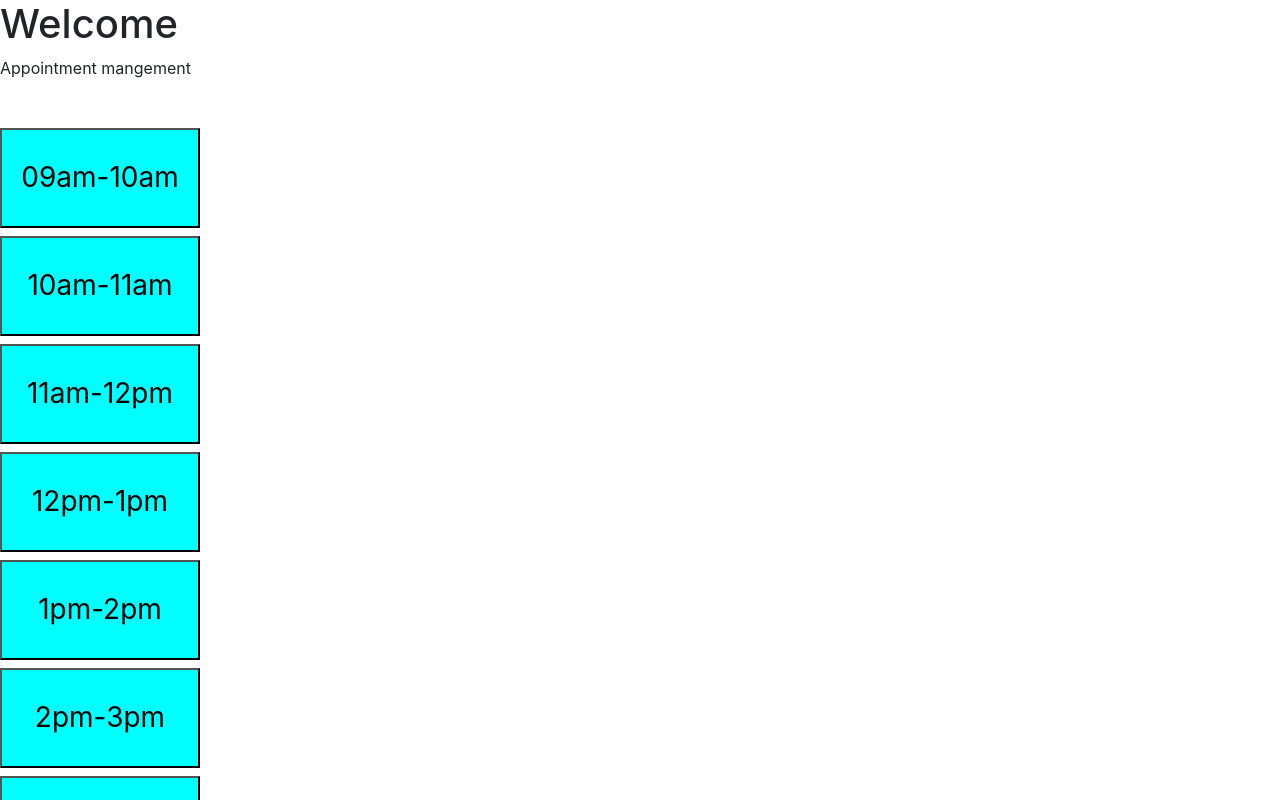
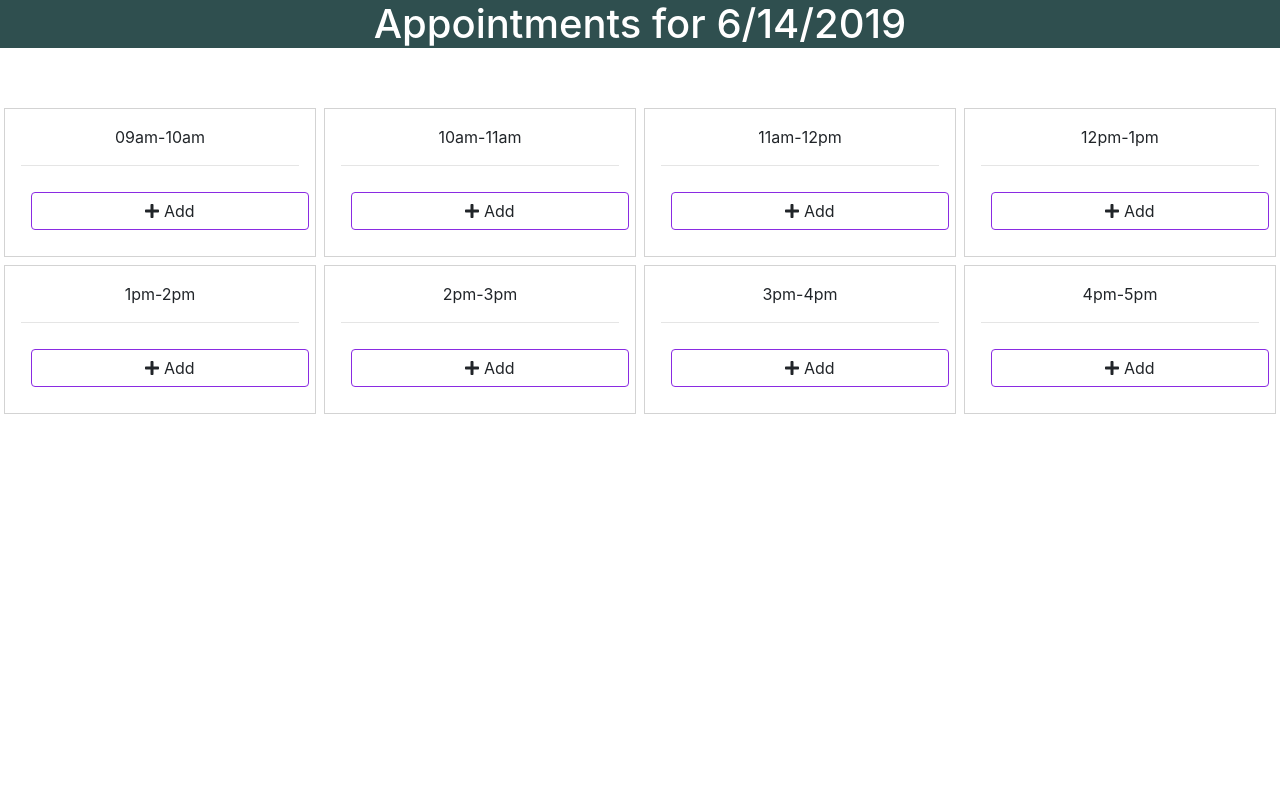
Before and after one commit to hardik98/appointment-schedular, an Angular app: page / in a window 1280 px wide. Shown: the top 800 px of the page. Built offline with nearby package versions, Linux system fonts and the light colour scheme.

Commit message:
commmited

```diff
--- a/package.json
+++ b/package.json
@@ -20,6 +20,8 @@
     "@angular/platform-browser-dynamic": "~8.0.0",
     "@angular/router": "~8.0.0",
     "bootstrap": "^4.3.1",
+    "font-awesome": "^4.7.0",
+    "fontawesome": "^5.6.3",
     "rxjs": "~6.4.0",
     "tslib": "^1.9.0",
     "zone.js": "~0.9.1"
--- a/src/app/app.component.css
+++ b/src/app/app.component.css
@@ -0,0 +1,6 @@
+.title {
+
+    background-color: darkslategrey;
+    color:white;
+    text-align: center;
+}
--- a/src/app/app.component.html
+++ b/src/app/app.component.html
@@ -2,13 +2,11 @@
 
 <div>
   <div>
-      <h1>
-          {{title}}
+      <h1 class="title">
+          {{subTitle}} {{date}}
       </h1>
   </div>
-   <div>
-         {{subTitle}}
-  </div>
+
    <br/>
    <br/>
   <router-outlet></router-outlet>
--- a/src/app/app.component.ts
+++ b/src/app/app.component.ts
@@ -7,5 +7,6 @@ import { Component } from '@angular/core';
 })
 export class AppComponent {
   title = 'Welcome';
-  subTitle="Appointment mangement";
+  subTitle="Appointments for";
+  date= new Date().toLocaleDateString();
 }
--- a/src/app/rigistered-user/rigistered-user.component.html
+++ b/src/app/rigistered-user/rigistered-user.component.html
@@ -15,7 +15,7 @@
 
 
 <div>
-  <Button class="btn btn-primary" (click)="onClick()">Save</Button>
+  <Button class="btn btn-primary" (click)="onClick()">Update</Button>
 
 
   <!-- <Button class="btn btn-primary" >Cancel</Button> -->
--- a/src/app/rigistered-user/rigistered-user.component.ts
+++ b/src/app/rigistered-user/rigistered-user.component.ts
@@ -37,14 +37,14 @@ export class RigisteredUserComponent implements OnInit {
     }
     else {
       this.data.timeSlots[this.rid].userData[0].fname = this.firstname;
-      this.data.timeSlots[this.rid].userData[0].lname = this.firstname;
-      this.data.timeSlots[this.rid].userData[0].mnumber = this.firstname;
+      this.data.timeSlots[this.rid].userData[0].lname = this.lastname;
+      this.data.timeSlots[this.rid].userData[0].mnumber = this.number;
 
 
 
 
 
-      alert("Successfully submitted your data");
+      alert("Successfully updated your data");
 
       this.router.navigate(['/home', { id: this.route.snapshot.paramMap.get('id') }]);
       console.log(this.data.timeSlots);
--- a/src/app/routing.ts
+++ b/src/app/routing.ts
@@ -2,7 +2,9 @@
  import { TimeslotsComponent } from './timeslots/timeslots.component';
  import { WelcomeComponent } from './welcome/welcome.component';
   import { RigisteredUserComponent }  from './rigistered-user/rigistered-user.component';
-export class Routing {
+
+
+  export class Routing {
     appRoute= [
         {path:'detail/:id',component:UserdataComponent},
         {path:'', component:TimeslotsComponent },
--- a/src/app/shared/time.service.ts
+++ b/src/app/shared/time.service.ts
@@ -65,14 +65,8 @@ export class TimeService  {
         "data": [],
         "val": true,
         "userData": []
-    },
-    {
-        "time_slot_id": 8,
-        "value": "5pm-6pm",
-        "data": [],
-        "val": true,
-        "userData": []
     }
+
 ]
 
   constructor(public http: HttpClient) {
--- a/src/app/timeslots/timeslots.component.html
+++ b/src/app/timeslots/timeslots.component.html
@@ -1,10 +1,46 @@
+
+<!--
 <div class="timeslots">
    <div class="timec" *ngIf="timeslots" >
       <h3 *ngFor ="let time of timeslots">
-         <!-- <button class="{{time.val? 'c1':'c2'}}"  [routerLink]="['/detail',time.time_slot_id]"> {{time.value}} </button>  -->
-        <button class="{{time.val? 'c1':'c2'}}"  (click)="onclick(time.time_slot_id)"> {{time.value}} </button>
+         <button class="{{time.val? 'c1':'c2'}}"  [routerLink]="['/detail',time.time_slot_id]"> {{time.value}} </button>  -->
+        <!-- <button class="{{time.val? 'c1':'c2'}}"  (click)="onclick(time.time_slot_id)"> {{time.value}} </button>
+  -->
+      <!-- </h3>
 
-      </h3>
+   </div>
+
+</div> -->
+
+<div class="container-fluid">
+
+
+
+            <div class="row">
+
+
+                  <div class="col col-md-3 p-1 " *ngFor="let time of timeslots" >
+               <div class="card2 p-3 {{time.val? 'c1':'red2'}}">
+
+
+
+            <div class="" >
+             <p class="text-center"> {{time.value}} </p>
+              <hr />
+
+                <div class="font">
+
+
+                     <button  class="btn mainbtn" (click)="onclick(time.time_slot_id)"> <i class=" {{time.val ? 'fas fa-plus' : 'fa fa-eye'}} "> </i>        {{time.val ? 'Add' : 'View'}}</button>
+
+
+
+                </div>
+
+
+         </div>
+      </div>
+   </div>
 
    </div>
 
--- a/src/index.html
+++ b/src/index.html
@@ -7,6 +7,8 @@
 
   <meta name="viewport" content="width=device-width, initial-scale=1">
   <link rel="icon" type="image/x-icon" href="favicon.ico">
+  <script defer src="https://use.fontawesome.com/releases/v5.0.8/js/all.js"></script>
+
 </head>
 <body>
   <app-root></app-root>
--- a/src/styles.css
+++ b/src/styles.css
@@ -1,32 +1,102 @@
 /* You can add global styles to this file, and also import other style files */
 @import "~bootstrap/dist/css/bootstrap.min.css";
+@import "~font-awesome/css/font-awesome.min.css";
 
-.btn{
- margin:10px;
+
+ /* .c1 {
+
+    text-align: center;
+    display:block;
+    background-color: white;
+    color: black;
+    padding: 20px;
+    margin: 20px;
+    border-radius: 15px;
+    border: 1px solid black;
+
 }
 
-.c2{
-    background-color:rgb(219, 42, 42);
+div.col{
+     width:245px;
+    height:145px;
+    margin:20px;
 }
 
-.c1{
-    background-color: grey;
-    height: 100px;
-    width:200px;
-    text-align: center;
-    background-color: aqua;
-    color:black;
-    padding:8px;
+ div.c1 {
+    width:245px;
+    height:145px;
+
+}
+div.c2{
+    width:245px;
+    height:145px;
+}
+
+
+.c2.mainbtn{
+
+      color:white;
+
+      border-radius: 4px;
+      background-color: red;
+      border:inherit;
+
+
 
 }
 
 
-div.timeslots {
-    box-sizing:border-box;
-    display: flex;
-    flex-direction: row;
-    flex-wrap: wrap;
-    margin: 0px;
-    margin-right:8px;
-    box-sizing: border-box;
+
+
+.btn {
+    margin:10px;
 }
+
+
+.c2{
+
+    text-align: center;
+    display:block;
+    background-color: red;
+    color:white;
+    padding: 20px;
+    margin: 20px;
+    border-radius: 15px;
+
+}*/
+
+
+
+.mainbtn {
+    width:100%;
+    background: transparent;
+    color:inherit;
+    border:1px solid blueviolet;
+
+
+}
+
+.mainbtn:hover {
+    background-color: crimson;
+
+}
+
+.c2>.mainbtn {
+    border:1px solid white;
+}
+
+
+.card2{
+    border: 1px solid lightgrey;
+}
+.red2{
+    background: red;
+    color:white;
+}
+.font {
+    display: inline;
+}
+
+.btn {
+    margin:10px;
+}
```
Also changed, not shown: 1 other file (tests, documents, lock files or other folders).
